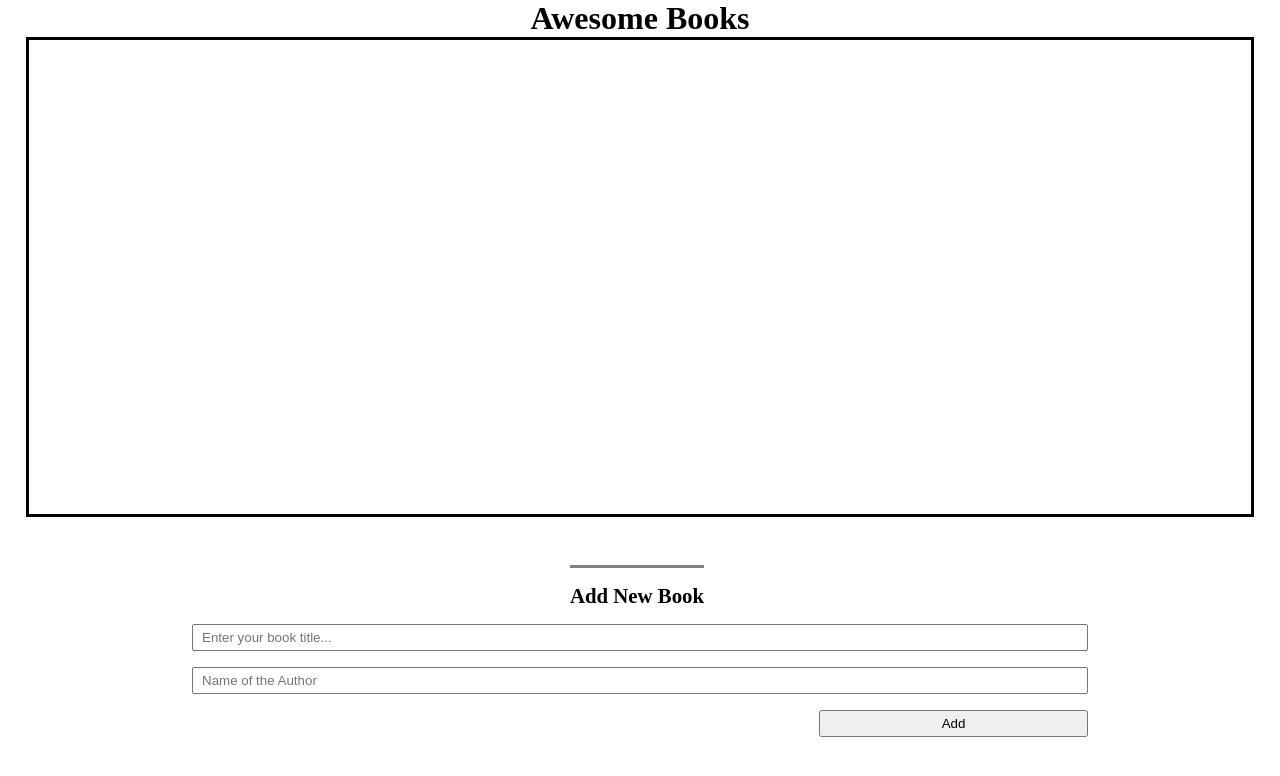
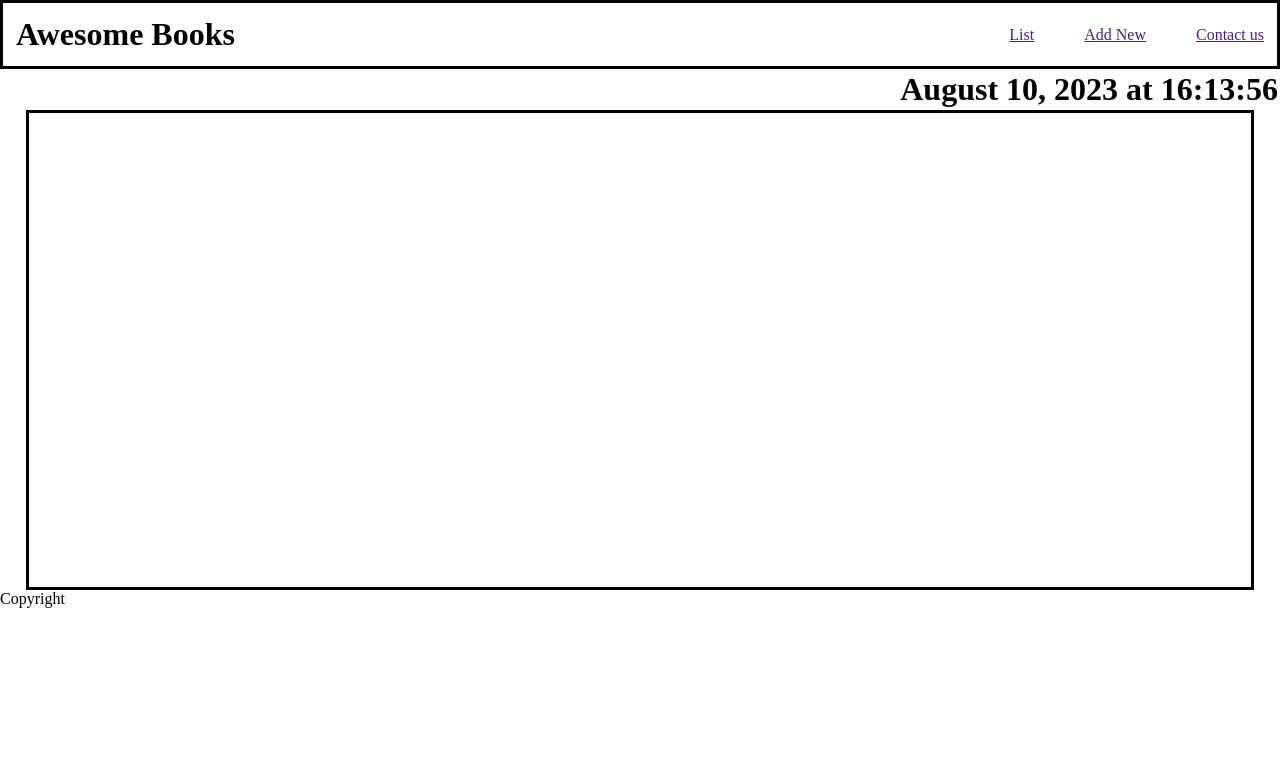
Before and after one commit to Obimbo07/awesome-books, a website: page index.html in a window 1280 px wide. Drawn offline with Linux system fonts and the light colour scheme.

Commit message:
design updates

```diff
--- a/index.css
+++ b/index.css
@@ -14,21 +14,38 @@ body {
 
 header {
   display: flex;
-  flex-direction: column;
-  justify-content: flex-start;
+  flex-direction: row;
+  justify-content: space-between;
   align-items: center;
+  border: solid;
+  padding: 13px;
   width: 100%;
 }
 
-#available-books {
+.nav-items {
+  display: flex;
+  flex-direction: row;
+  list-style: none;
+  gap: 50px;
+}
+
+#section1 {
   width: 96vw;
   height: 60vh;
   overflow-y: scroll;
   border: 3px solid black;
-  display: flex;
   flex-direction: column;
 }
 
+.date-section {
+ width: 100%;
+}
+
+#date-display {
+  display: flex;
+  justify-content: flex-end;
+  padding: 2px;
+}
 .book {
   padding: 8px 10px;
 }
@@ -58,13 +75,13 @@ button {
   padding: 3px 6px;
 }
 
-#book-submisson {
+#section2 {
   width: 100vw;
-  display: flex;
   flex-direction: column;
   justify-content: flex-start;
   align-items: center;
 }
+
 
 .Add-books {
   width: 70vw;
@@ -94,3 +111,13 @@ input:last-child {
   width: 30%;
   align-self: flex-end;
 }
+
+.footer {
+  display: flex;
+  align-items: start;
+  width: 100%;
+}
+
+.hidden {
+  display: none;
+}
--- a/index.html
+++ b/index.html
@@ -10,12 +10,22 @@
     <body>
         <header>
             <h1>Awesome Books</h1>
+            <nav class="nav-bar">
+                <ul class="nav-items">
+                    <a href=""><li class="nav-item" id="list-btn" data-target="section1">List</li></a>
+                    <a href=""><li class="nav-item" id="Addnew-btn" data-target="section2">Add New</li></a>
+                    <a href=""><li class="nav-item" id="Contact-btn" data-target="section3">Contact us</li></a>
+                </ul>
+            </nav>
         </header>
-        <section id="available-books">
+        <div class="date-section">
+            <h1 id="date-display"></h1>
+        </div>
+        <section class="content-section hidden" id="section1">
             <!---books should be displayed here -->
         </section>
 
-        <section id="book-submisson">
+        <section class="content-section hidden" id="section2">
             <form class="Add-books" id="book-form">
                 <h2>Add New Book</h2>
                 <input class="book-input" type="text" id="book-title" placeholder="Enter your book title...">
@@ -23,5 +33,9 @@
                 <input class="submit-btn" type="submit" value="Add">
             </form>
         </section>
+        <section class="content-section hidden" id="section3">
+            <h1>Contact Us</h1>
+        </section>
+        <footer class="footer">Copyright</footer>
         <script src="/index.js"></script>
     </body>
--- a/index.js
+++ b/index.js
@@ -1,7 +1,7 @@
 class BookLibrary {
   constructor() {
     this.books = [];
-    this.booksSection = document.getElementById('available-books');
+    this.booksSection = document.getElementById('section1');
     this.bookForm = document.getElementById('book-form');
     this.bookTitle = document.getElementById('book-title');
     this.bookAuthor = document.getElementById('Author');
@@ -80,3 +80,38 @@ class BookLibrary {
 }
 // eslint-disable-next-line no-unused-vars
 const library = new BookLibrary();
+
+const currentDate = new Date();
+const options = {
+  year: 'numeric', month: 'long', day: 'numeric', hour: 'numeric', minute: 'numeric', second: 'numeric', hour12: false,
+};
+const formattedDate = currentDate.toLocaleDateString('en-US', options);
+const displayDate = document.getElementById('date-display');
+displayDate.textContent = formattedDate;
+
+document.addEventListener('DOMContentLoaded', () => {
+  const navItems = document.querySelectorAll('.nav-item');
+  const contentSections = document.querySelectorAll('.content-section');
+
+  navItems.forEach((item) => {
+    item.addEventListener('click', (event) => {
+      event.preventDefault();
+
+      const targetSectionId = event.currentTarget.getAttribute('data-target');
+      // eslint-disable-next-line no-use-before-define
+      showSection(targetSectionId);
+    });
+  });
+
+  function showSection(sectionId) {
+    contentSections.forEach((section) => {
+      if (section.id === sectionId) {
+        section.classList.remove('hidden');
+      } else {
+        section.classList.add('hidden');
+      }
+    });
+  }
+
+  showSection(contentSections[0].id);
+});
```
